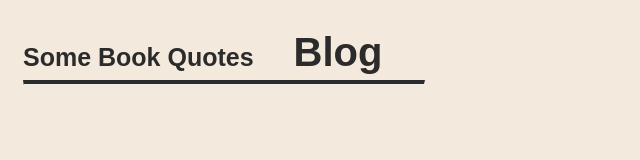
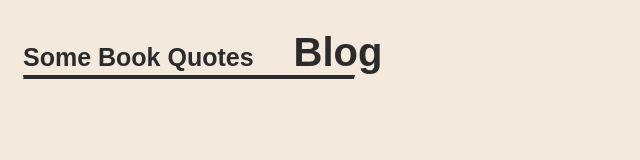
Before and after one commit to mariafwf/mariafwf.github.io, a plain HTML site: page html/blog.html in a window 1280 px wide. Shown: the whole page, without its empty margins (0-640 px from the left). Drawn offline with Linux system fonts and the light colour scheme.

Commit message:
Restyle <hr> for About and Blog

```diff
--- a/html/blog.html
+++ b/html/blog.html
@@ -11,7 +11,7 @@
     <div class="parent">
         <div>
             <span>Some Book Quotes</span><span style="margin-left: 40px; font-size: 40px">Blog</span>
-            <hr />
+            <hr style="width: 330px;"/>
         </div>
     </div>
 </body>
--- a/html/index.css
+++ b/html/index.css
@@ -21,7 +21,7 @@ hr {
     border-top: 4px solid #2b2b2b;
     width: 400px;
     margin-left: 0;
-    margin-top: 5px;
+    margin-top: 0;
 }
 
 .button {
```
Also changed, not shown: html/about.html (+1 -1 lines).
